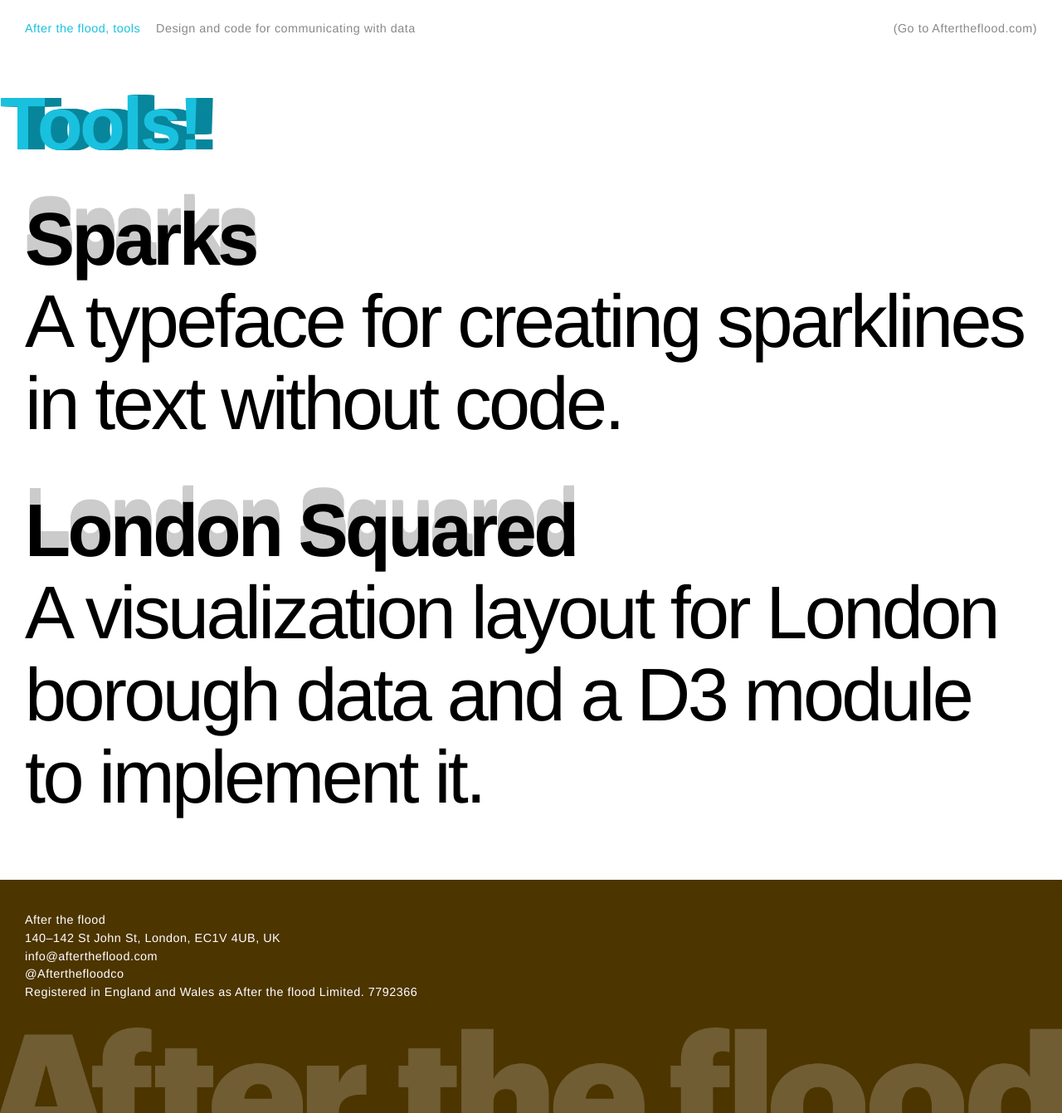
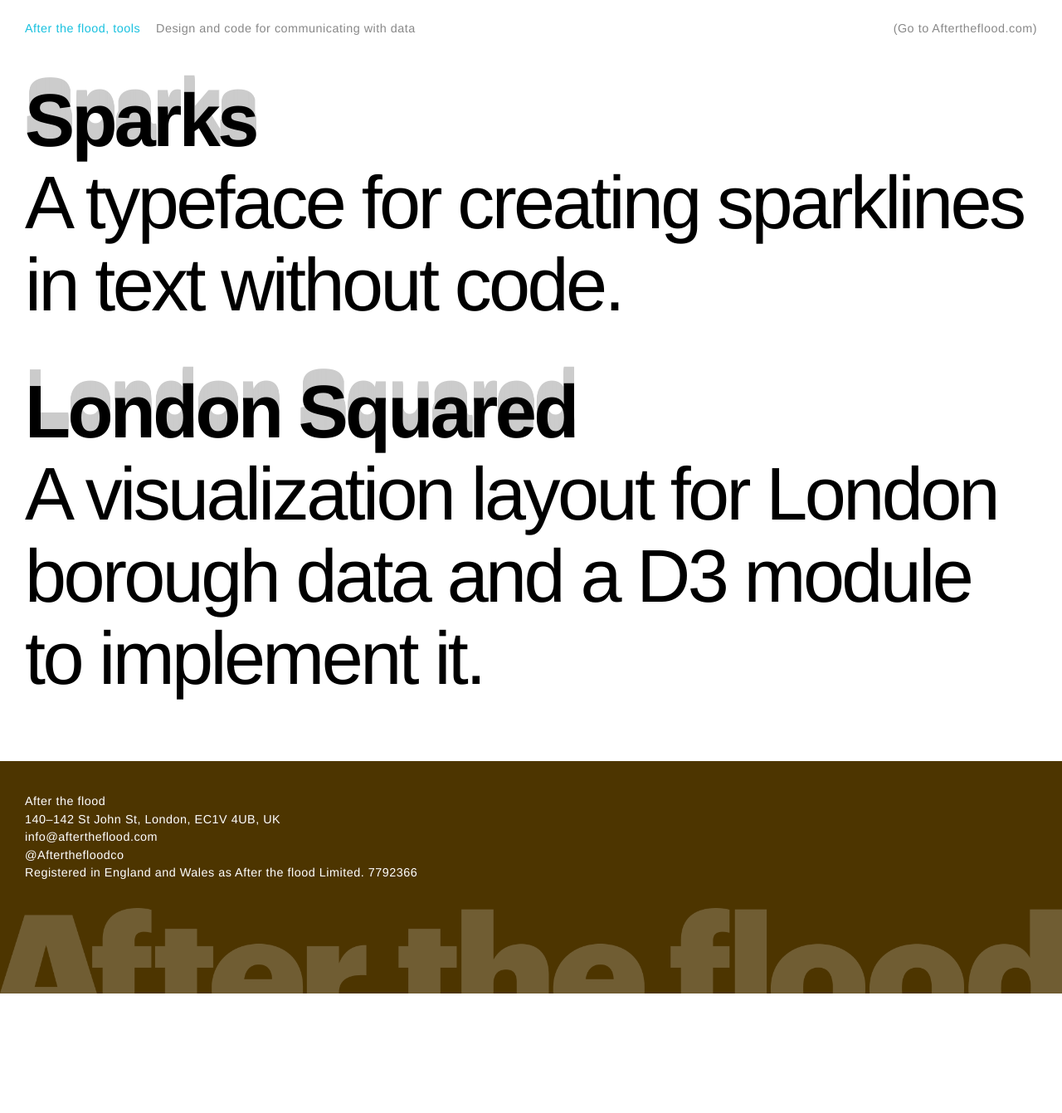
Before and after one commit to aftertheflood/aftertheflood.github.io, a Jekyll site: the page built from README.md, in a window 1280 px wide. Shown: the whole page at 83% size. Built offline with Jekyll 4.4.1, drawn with Linux system fonts in a browser that asks for light colours; some web fonts are replaced; our own code applies the rules of GitHub Pages for plain Markdown files; after the commit the page ends 1197 px from its top, so only the background shows below that.

Commit message:
Remove the other page title
Duh!

```diff
--- a/_layouts/default.html
+++ b/_layouts/default.html
@@ -17,8 +17,6 @@
         </ul>
       </header>
 
-      <h1>Tools!</h1>
-
       <div role="main" class="content">{{ content }}</div>
 
       <footer>
```
